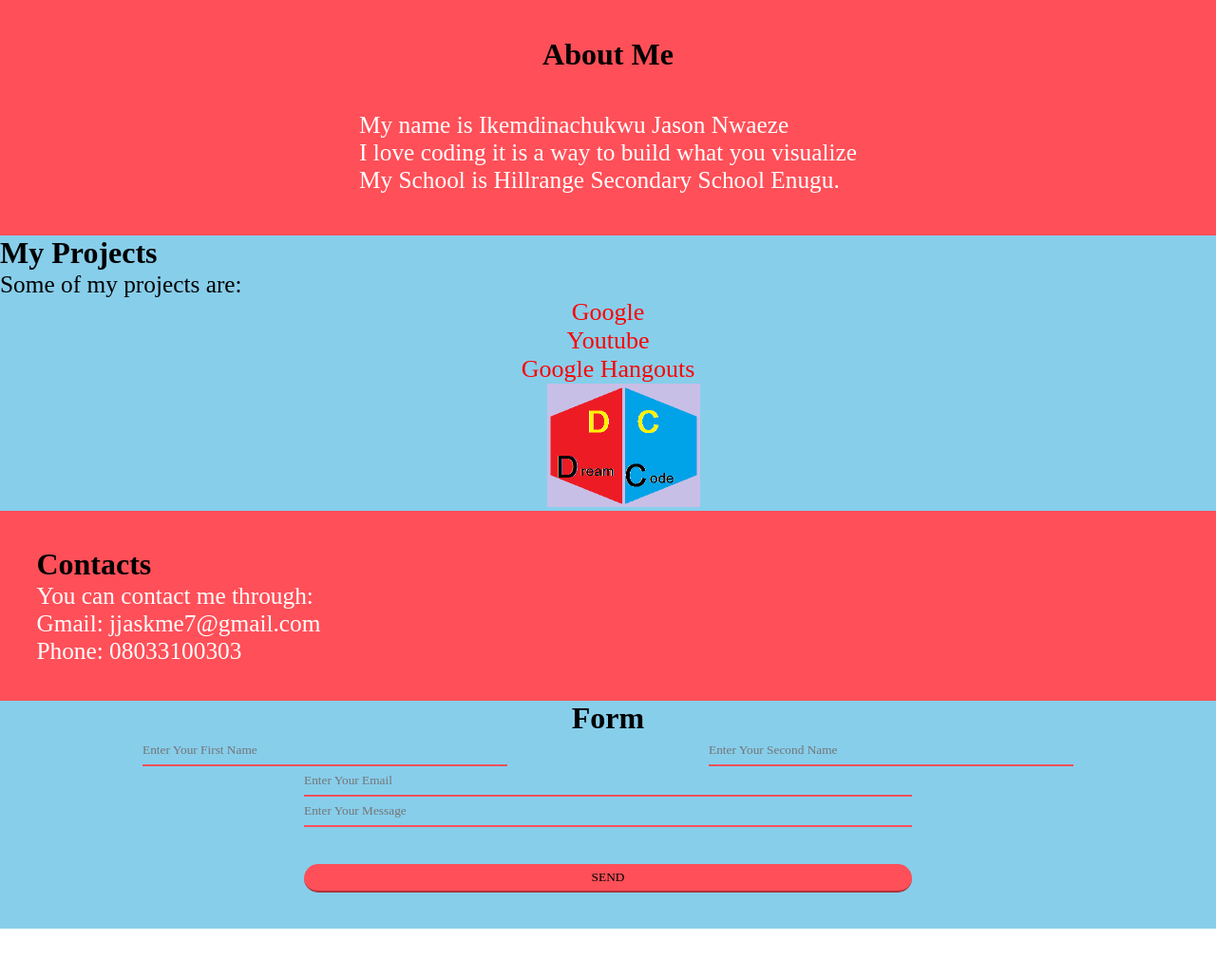
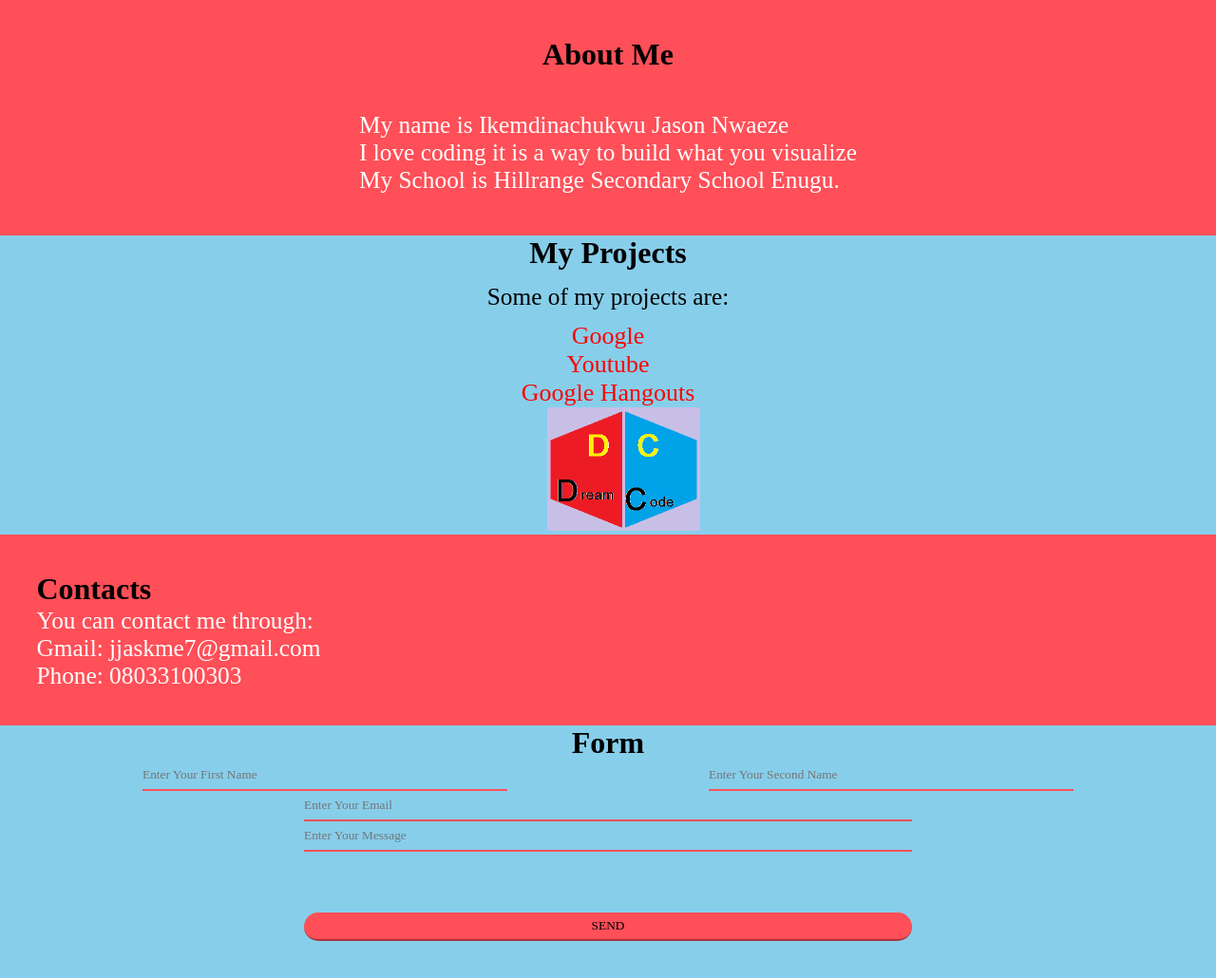
Before and after one commit to Jasoncr7/Portfolio, a plain HTML site: page index.html in a window 1280 px wide. Shown: the part 124-1154 px from the top of the page at 95% size. Before the commit the page ends 1102 px from the top, so only its background shows below. Drawn offline with Linux system fonts and the light colour scheme.

Commit message:
second commit

```diff
--- a/style.css
+++ b/style.css
@@ -1,6 +1,10 @@
 *{
 	margin: 0;
 	padding: 0;
+}
+body{
+	width: 100%;
+	height: 100%;
 }
 header{
 	background-color: #b88181;
@@ -48,8 +52,15 @@ header a:hover{
 	background-color: skyblue;
 	font-family: montserrat;
 }
+#Projects h1{
+	display: flex;
+	justify-content: center;
+}
 #Projects p{
 	font-size: 19pt;
+	display: flex;
+	justify-content: center;
+	padding: 1%;
 }
 #Projects a{
 	text-decoration: none;
@@ -104,9 +115,9 @@ form input{
 	width: 50%;
 	height: 30px;
 	margin-left: 25%;
-	margin-top: 3%;
+	margin-top: 5%;
 	border-radius: 30px;
-	margin-bottom: 3%;
+	margin-bottom: 5%;
 }
 .thesame2:hover{
 	color: skyblue;
```
